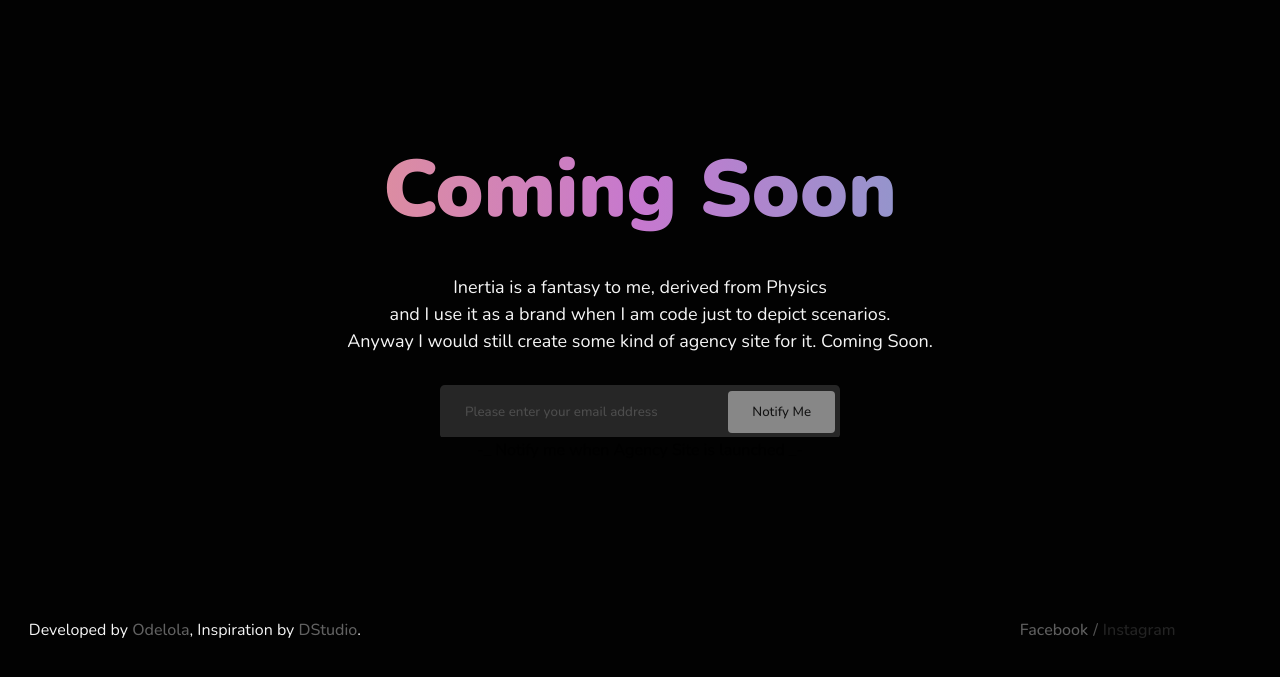
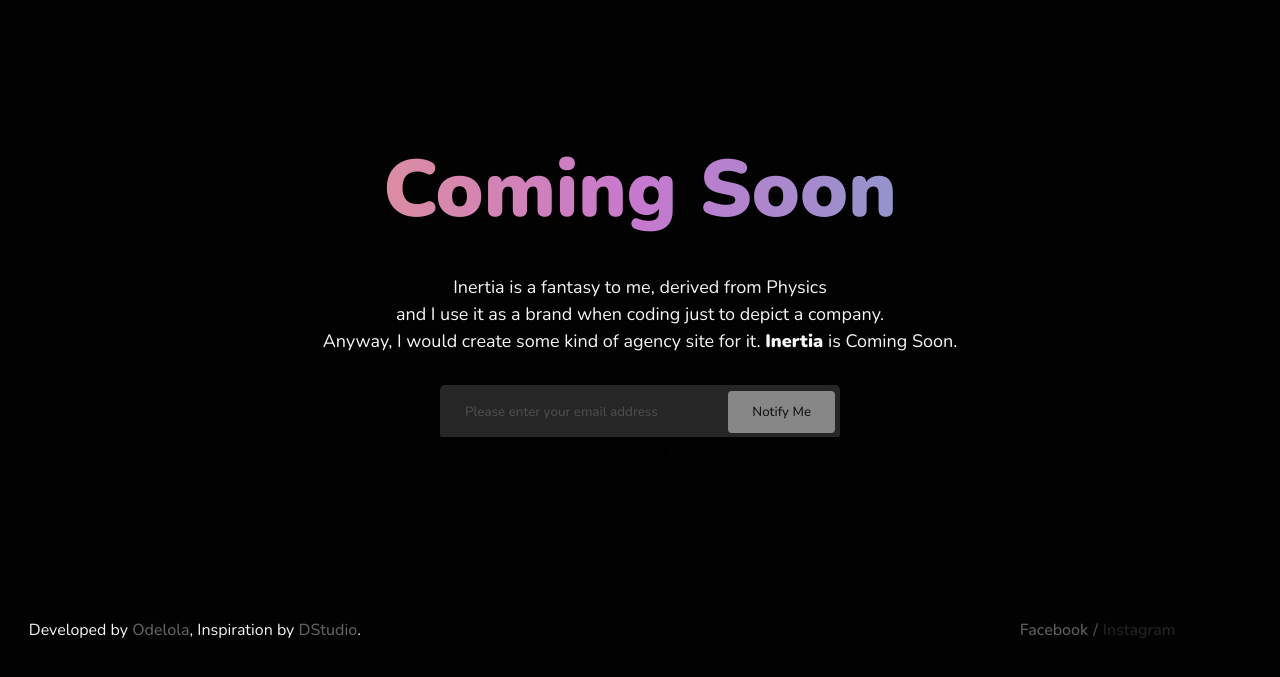
Before and after one commit to Odelola/inertia-coming-soon, a plain HTML site: page index.html in a window 1280 px wide. Shown: the part 119-796 px from the top of the page. Drawn offline with nearby package versions, Linux system fonts and the light colour scheme.

Commit message:
:Fixed Grammatical error and I cleaned up my code

```diff
--- a/index.html
+++ b/index.html
@@ -43,7 +43,7 @@
     <section id="hero">
         <div class="hero-inner">
             <h1 class="hero-heading">Coming Soon</h1>
-            <p class="hero-text">Inertia is a fantasy to me, derived from Physics <br /> and I use it as a brand when I am code just to depict scenarios. <br /> Anyway I would still create some kind of agency site for it. Coming Soon.</p>
+            <p class="hero-text">Inertia is a fantasy to me, derived from Physics <br /> and I use it as a brand when coding just to depict a company. <br /> Anyway, I would create some kind of agency site for it. <strong>Inertia</strong> is Coming Soon.</p>
             <form actiobn="#0" id="notifyForm" method="get">
                 <div class="text-input">
                     <input type="email" name="Email" placeholder="Please enter your email address" autocomplete="off"
```
Also changed, not shown: assets/js/scripts.js (+0 -26 lines).
